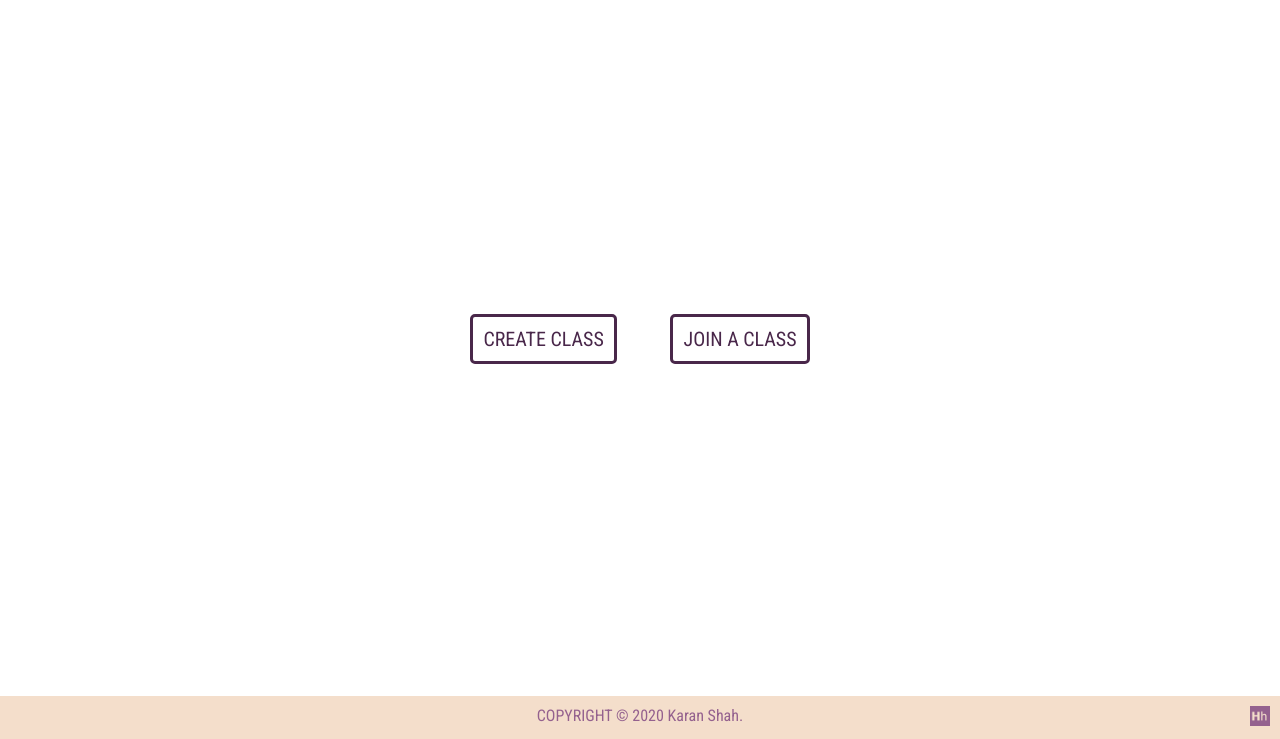
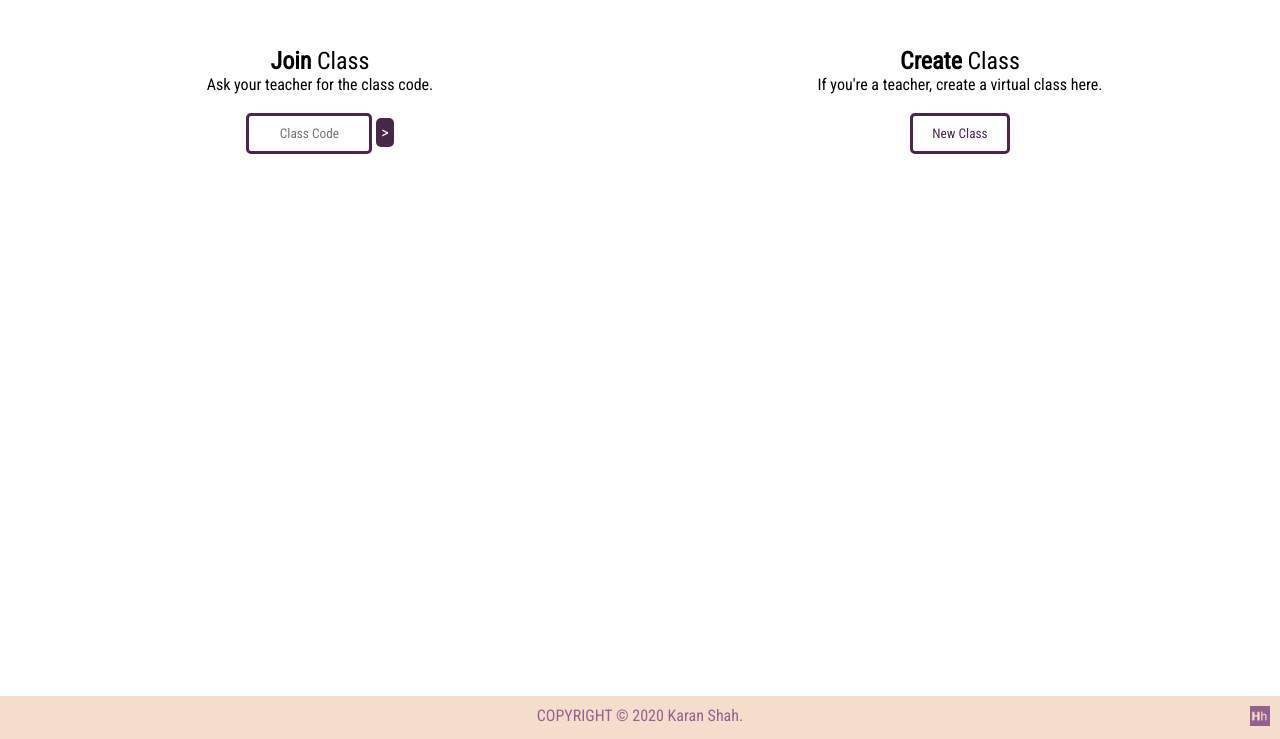
Before and after one commit to karanshah0206/HeavyHurdle-Discarded, a plain HTML site: page index.html in a window 1280 px wide. Shown: the part 61-800 px from the top of the page. Drawn offline with Linux system fonts and the light colour scheme.

Commit message:
Added Command Buttons

```diff
--- a/css/style.css
+++ b/css/style.css
@@ -45,33 +45,65 @@ footer img {
     padding-bottom: 10px;
 }
 
-#pad {
-    display: table;
-    position: absolute;
-    top: 50%;
-    transform: translateY(-50%);
-    width: 100%;
-    text-align: center;
-    height: 100px;
+#wrapper {
+    padding-top: 50px;
 }
 
-.buttons  {
-    display: table-cell;
-    vertical-align: middle;
+.left {
+    height: 150px !important;
+    float: left;
+    width: 50%;
+    text-align: center;
 }
 
-.buttons a {
-    color: #49274A;
+.right {
+    height: 150px !important;
+    float: right;
+    width: 50%;
+    text-align: center;
+}
+
+#joinclass {
     text-decoration: none;
-    font-family: 'Roboto Condensed', sans-serif;
-    padding: 10px !important;
     border: 3px solid #49274A;
     border-radius: 5px;
-    font-size: 20px;
+    color: #49274A;
+    padding: 10px;
+    width: 100px;
+    text-align: center;
+    background-color: transparent;
     transition: background 0.5s ease;
 }
 
-.buttons a:hover {
+h2 {
+    font-weight: normal;
+}
+
+#joinclass:hover {
     background-color: rgba(73, 39, 74, 0.1);
     transition: background 0.5s ease;
 }
+
+#newclass {
+    text-decoration: none;
+    border: 3px solid #49274A;
+    border-radius: 5px;
+    color: #49274A;
+    padding: 10px;
+    width: 100px;
+    text-align: center;
+    background-color: transparent;
+    transition: background 0.5s ease;
+}
+
+#newclass:hover {
+    background-color: rgba(73, 39, 74, 0.1);
+    transition: background 0.5s ease;
+}
+
+#joinclass-go {
+    padding: 5px; margin: 0;
+    border-radius: 5px;
+    background-color: #49274A;
+    color: white;
+}
--- a/index.html
+++ b/index.html
@@ -12,15 +12,22 @@
     <header>
         <h1><b>HEAVY</b>HURDLE</h1>
     </header>
-    <div id="pad">
-        <div class="buttons">
-            <a href="#" style="margin-right: 50px;">CREATE CLASS</a>
-            <a href="#">JOIN A CLASS</a>
+    <div id="wrapper">
+        <div class="left">
+            <h2><b>Join</b> Class</h2>
+            <p>Ask your teacher for the class code.</p><br>
+            <input type="text" id="joinclass" placeholder="Class Code"> <font id="joinclass-go" onclick="goer()">></font>
+        </div>
+        <div class="right">
+            <h2><b>Create</b> Class</h2>
+            <p>If you're a teacher, create a virtual class here.</p><br>
+            <input type="button" value="New Class" id="newclass">
         </div>
     </div>
     <footer>
         <img src="img/ico.png">
         <p>COPYRIGHT &copy; 2020 Karan Shah.</p>
     </footer>
+    <script defer src="js/app.js"></script>
 </body>
 </html>
```
